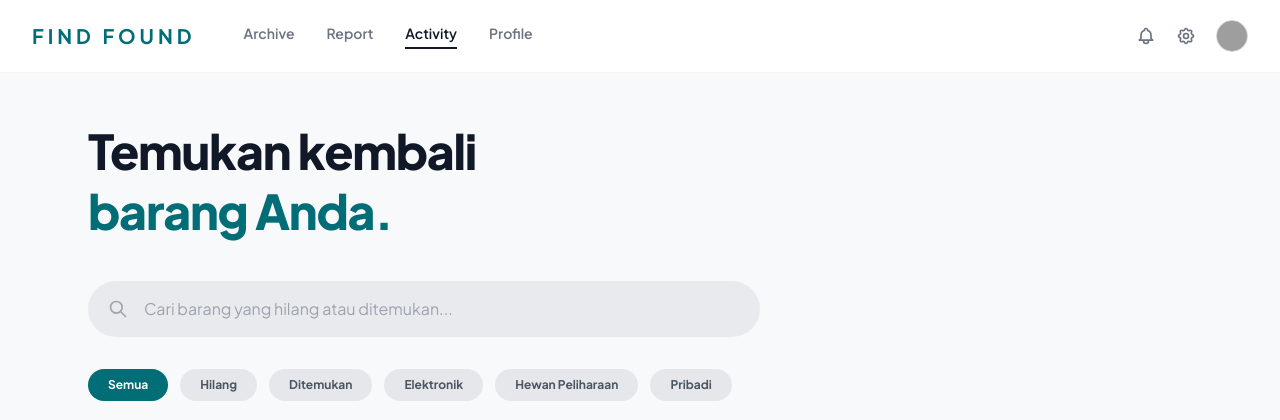
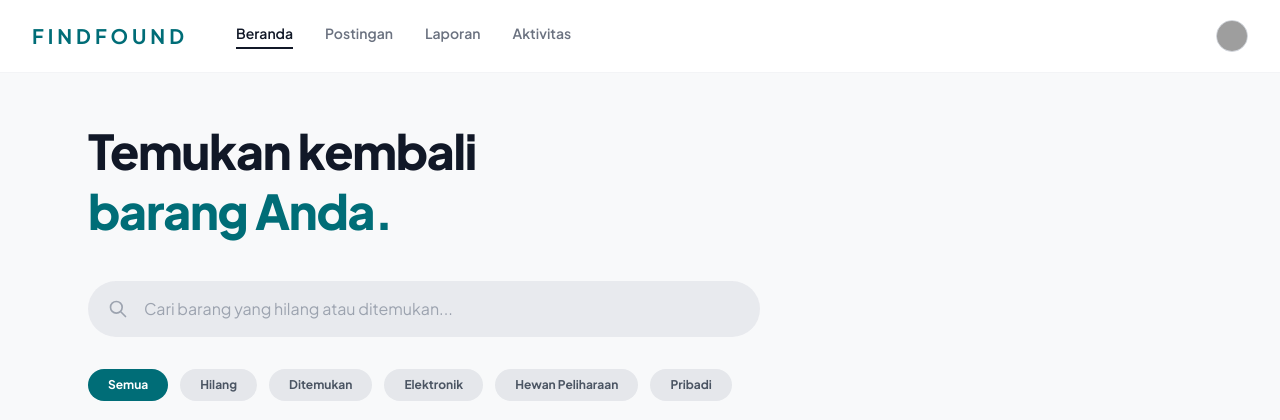
Before and after one commit to umam-cloud/FindFound-Telang, a PHP site: the page made by app/views/home/index.php in a window 1280 px wide. Shown: the top 420 px of the page. Run offline with PHP 8.4, Linux system fonts and the light colour scheme; the template is opened without the code that fills it, so the values that code supplies are empty; some libraries are stand-ins or nearby versions; grey boxes are pictures that could not be loaded.

Commit message:
feat: mengubah text

```diff
--- a/app/views/templates/footer.php
+++ b/app/views/templates/footer.php
@@ -2,15 +2,13 @@
 <footer class="bg-[#F2F4F5] mt-20 pt-16 pb-12 border-t border-gray-200">
         <div class="max-w-6xl mx-auto px-6 grid grid-cols-1 md:grid-cols-4 gap-12">
 
-            <!-- Logo & Copyright -->
             <div class="md:col-span-1">
-                <h2 class="text-xl font-bold text-gray-900 mb-4">Telang</h2>
+                <h2 class="text-xl font-bold text-gray-900 mb-4">Find & Found</h2>
                 <p class="text-xs text-gray-500 leading-relaxed">
-                    © 2024 Telang. Dedicated to the stewardship of community belongings.
+                    © 2026 Telang. Dedicated to the stewardship of community belongings.
                 </p>
             </div>
 
-            <!-- Perusahaan -->
             <div>
                 <h3 class="text-[10px] font-bold text-gray-400 uppercase tracking-widest mb-4">PERUSAHAAN</h3>
                 <ul class="space-y-3 text-xs text-gray-600 font-medium">
@@ -19,7 +17,6 @@
                 </ul>
             </div>
 
-            <!-- Legal -->
             <div>
                 <h3 class="text-[10px] font-bold text-gray-400 uppercase tracking-widest mb-4">LEGAL</h3>
                 <ul class="space-y-3 text-xs text-gray-600 font-medium">
@@ -28,7 +25,6 @@
                 </ul>
             </div>
 
-            <!-- Sosial -->
             <div>
                 <h3 class="text-[10px] font-bold text-gray-400 uppercase tracking-widest mb-4">SOSIAL</h3>
                 <div class="flex gap-4 text-gray-500">
--- a/app/views/templates/header.php
+++ b/app/views/templates/header.php
@@ -5,40 +5,40 @@
     <meta name="viewport" content="width=device-width, initial-scale=1.0">
     <script src="https://cdn.tailwindcss.com"></script>
     <link href="https://fonts.googleapis.com/css2?family=Plus+Jakarta+Sans:wght@300;400;500;600;700;800&display=swap" rel="stylesheet">
-    <title>Beranda - TELANG</title>
+    <title>Beranda - FINDFOUND</title>
     <style>
         body {
             font-family: 'Plus Jakarta Sans', sans-serif;
             background-color: #F8F9FA;
         }
-        /* Menyembunyikan scrollbar untuk chip filter */
         .no-scrollbar::-webkit-scrollbar { display: none; }
         .no-scrollbar { -ms-overflow-style: none; scrollbar-width: none; }
     </style>
 </head>
 <body class="text-gray-800 relative">
 
-    <!-- Navbar -->
+    <?php
+        $current_url = $_SERVER['REQUEST_URI'];
+    ?>
+
     <nav class="bg-white px-8 py-5 flex items-center justify-between sticky top-0 z-40 border-b border-gray-100">
         <div class="flex items-center gap-12">
-            <!-- Logo -->
-            <a href="#" class="text-xl font-bold tracking-[0.2em] text-[#006D77]">FIND FOUND</a>
+            <a href="<?=BASEURL?>/home/" class="text-xl font-bold tracking-[0.2em] text-[#006D77]">FINDFOUND</a>
 
-            <!-- Nav Links (Desktop) -->
             <div class="hidden md:flex gap-8 text-sm font-semibold text-gray-500">
-                <a href="#" class="hover:text-gray-900 transition-colors">Archive</a>
-                <a href="#" class="hover:text-gray-900 transition-colors">Report</a>
-                <a href="#" class="text-gray-900 border-b-2 border-gray-900 pb-1">Activity</a>
-                <a href="#" class="hover:text-gray-900 transition-colors">Profile</a>
+                <a href="<?=BASEURL?>/home/" class="<?= (strpos($current_url, '/home') !== false) ? 'text-gray-900 border-b-2 border-gray-900 pb-1' : 'hover:text-gray-900 transition-colors' ?>">Beranda</a>
+
+                <a href="<?=BASEURL?>/postingan/" class="<?= (strpos($current_url, '/postingan') !== false) ? 'text-gray-900 border-b-2 border-gray-900 pb-1' : 'hover:text-gray-900 transition-colors' ?>">Postingan</a>
+
+                <a href="<?=BASEURL?>/laporan/" class="<?= (strpos($current_url, '/laporan') !== false) ? 'text-gray-900 border-b-2 border-gray-900 pb-1' : 'hover:text-gray-900 transition-colors' ?>">Laporan</a>
+
+                <a href="<?=BASEURL?>/aktivitas/" class="<?= (strpos($current_url, '/aktivitas') !== false) ? 'text-gray-900 border-b-2 border-gray-900 pb-1' : 'hover:text-gray-900 transition-colors' ?>">Aktivitas</a>
             </div>
         </div>
 
-        <!-- Icons -->
         <div class="flex items-center gap-5 text-gray-500">
-            <button class="hover:text-gray-900"><svg class="w-5 h-5" fill="none" stroke="currentColor" viewBox="0 0 24 24"><path stroke-linecap="round" stroke-linejoin="round" stroke-width="2" d="M15 17h5l-1.405-1.405A2.032 2.032 0 0118 14.158V11a6.002 6.002 0 00-4-5.659V5a2 2 0 10-4 0v.341C7.67 6.165 6 8.388 6 11v3.159c0 .538-.214 1.055-.595 1.436L4 17h5m6 0v1a3 3 0 11-6 0v-1m6 0H9"></path></svg></button>
-            <button class="hover:text-gray-900"><svg class="w-5 h-5" fill="none" stroke="currentColor" viewBox="0 0 24 24"><path stroke-linecap="round" stroke-linejoin="round" stroke-width="2" d="M10.325 4.317c.426-1.756 2.924-1.756 3.35 0a1.724 1.724 0 002.573 1.066c1.543-.94 3.31.826 2.37 2.37a1.724 1.724 0 001.065 2.572c1.756.426 1.756 2.924 0 3.35a1.724 1.724 0 00-1.066 2.573c.94 1.543-.826 3.31-2.37 2.37a1.724 1.724 0 00-2.572 1.065c-.426 1.756-2.924 1.756-3.35 0a1.724 1.724 0 00-2.573-1.066c-1.543.94-3.31-.826-2.37-2.37a1.724 1.724 0 00-1.065-2.572c-1.756-.426-1.756-2.924 0-3.35a1.724 1.724 0 001.066-2.573c-.94-1.543.826-3.31 2.37-2.37.996.608 2.296.07 2.572-1.065z"></path><path stroke-linecap="round" stroke-linejoin="round" stroke-width="2" d="M15 12a3 3 0 11-6 0 3 3 0 016 0z"></path></svg></button>
-            <div class="w-8 h-8 rounded-full bg-gray-200 border border-gray-300 overflow-hidden">
-                <img src="https://api.dicebear.com/7.x/avataaars/svg?seed=Fathan" alt="Profile" class="w-full h-full object-cover">
-            </div>
+            <a href="<?=BASEURL?>/profile/" class="w-8 h-8 rounded-full bg-gray-200 border border-gray-300 overflow-hidden cursor-pointer transition-transform hover:scale-105">
+                <img src="<?= !empty($_SESSION['foto_profil']) ? BASEURL . '/img/profile/' . $_SESSION['foto_profil'] : 'https://api.dicebear.com/9.x/adventurer-neutral/svg?seed=Felix'. urlencode($data['nama'] ?? 'User') .'&backgroundColor=b6e3f4' ?>" alt="Profile" class="w-full h-full object-cover">
+            </a>
         </div>
     </nav>
```
Also changed, not shown: app/views/auth/login.php (+1 -14 lines), app/views/auth/register.php (+0 -16 lines).
